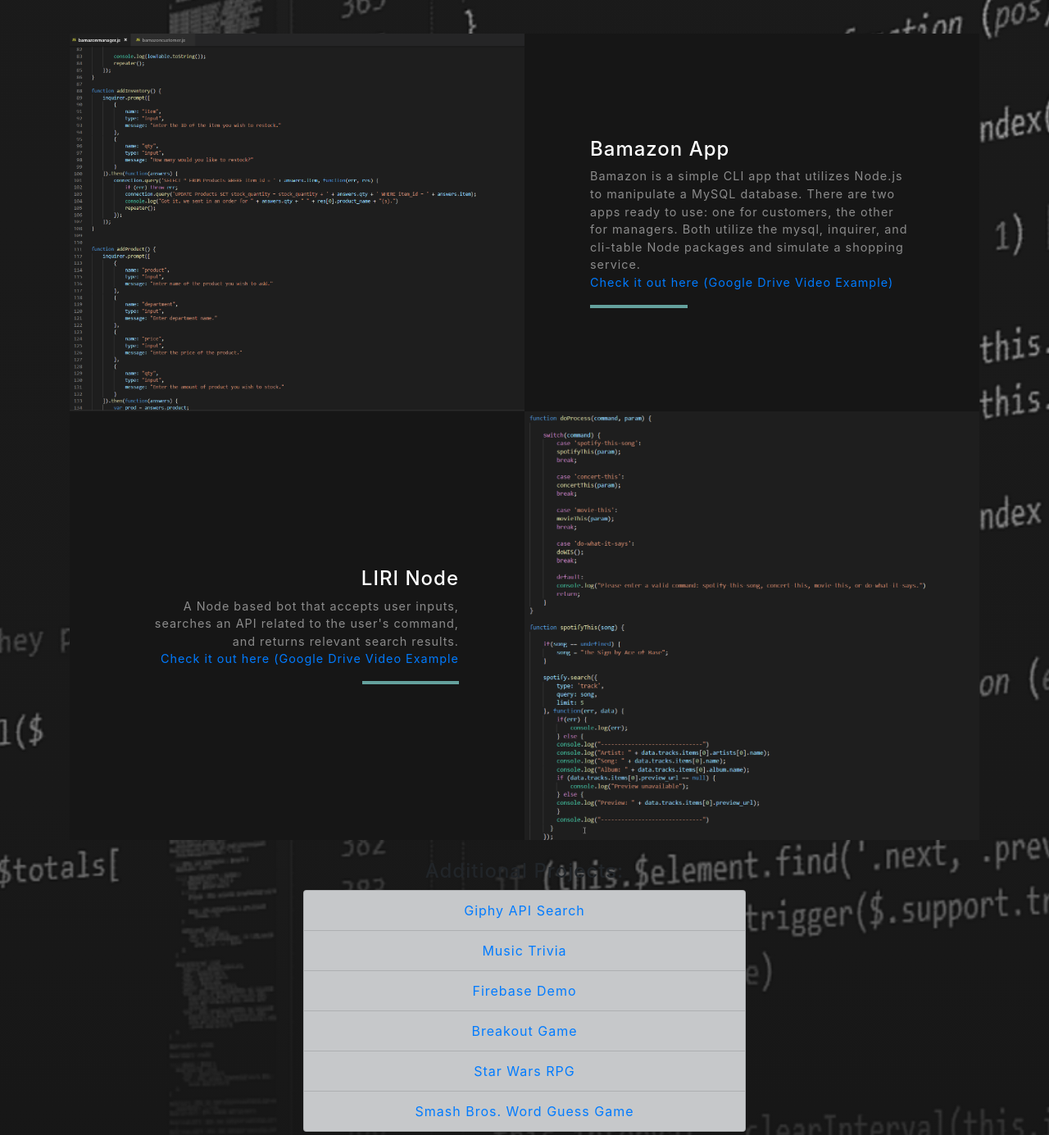
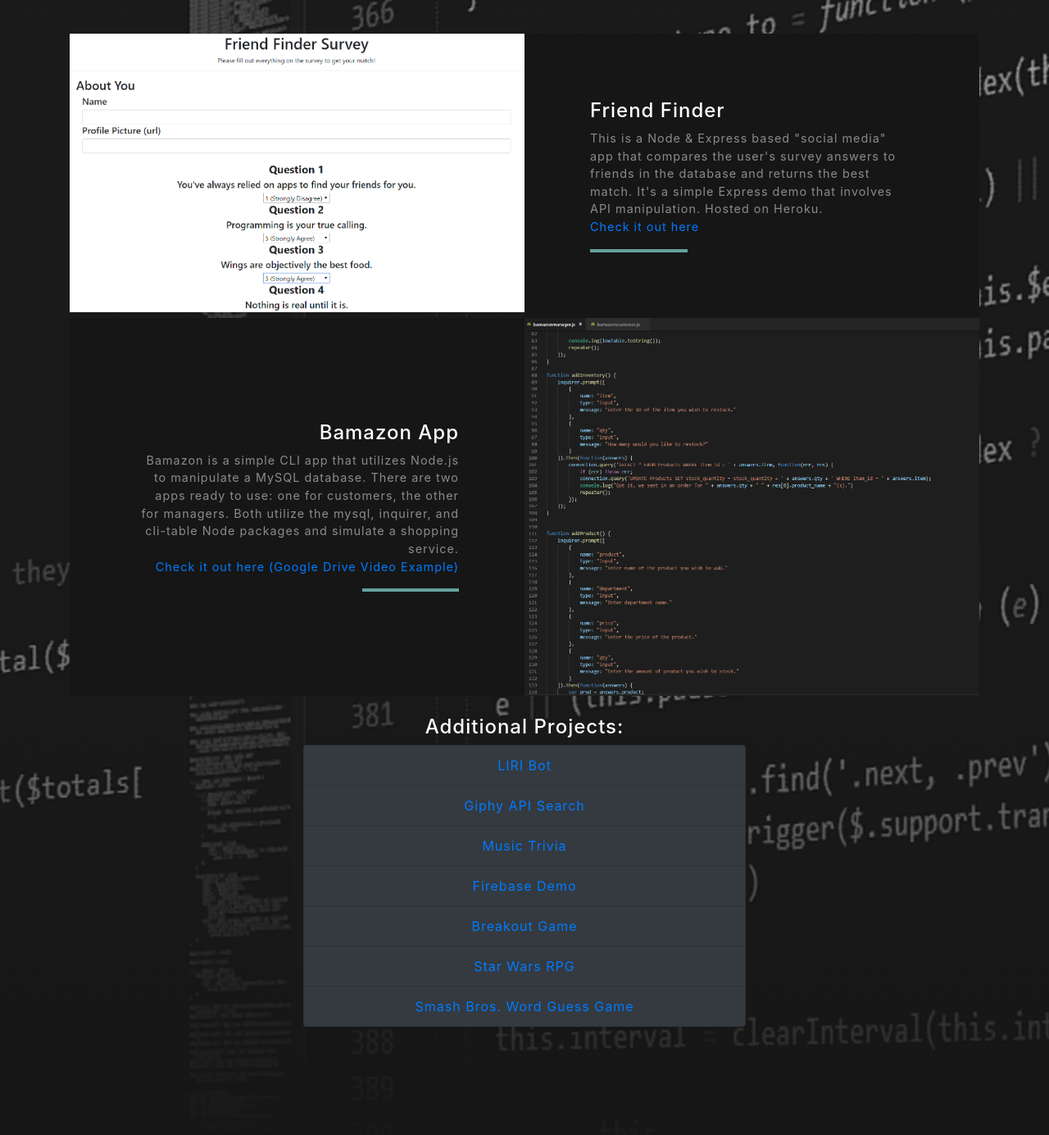
Before and after one commit to MichaelH94/Bootstrap-Portfolio, a website with bundled scripts: page index.html in a window 1280 px wide. Shown: the part 2240-3625 px from the top of the page at 82% size. Built offline with nearby package versions, Linux system fonts and the light colour scheme.

Commit message:
Friend finder app

```diff
--- a/index.html
+++ b/index.html
@@ -98,16 +98,17 @@
         <!-- Left aligned project -->
         <div class="row justify-content-center no-gutters mb-5 mb-lg-0">
           <div class="col-lg-6">
-           <a href="https://drive.google.com/open?id=1fW4dQaYUY5BQhnhfCQDcZb_xjO6GS_74"><img class="img-fluid" src="img/bamdemo.png" alt=""></a>
+           <a href="https://mjh-friend-finder.herokuapp.com/""> <img class="img-fluid" src="img/ffdemo.png" alt=""></a>
           </div>
           <div class="col-lg-6">
             <div class="bg-black text-center h-100 project">
               <div class="d-flex h-100">
                 <div class="project-text w-100 my-auto text-center text-lg-left">
-                  <h4 class="text-white">Bamazon App</h4>
-                  <p class="mb-0 text-white-50">Bamazon is a simple CLI app that utilizes Node.js to manipulate a MySQL database. There are two apps ready to use: one for customers, the other for managers.
-                    Both utilize the mysql, inquirer, and cli-table Node packages and simulate a shopping service. </p>
-                  <a href="https://drive.google.com/open?id=1fW4dQaYUY5BQhnhfCQDcZb_xjO6GS_74I">Check it out here (Google Drive Video Example)</a>
+                  <h4 class="text-white">Friend Finder</h4>
+                  <p class="mb-0 text-white-50">This is a Node & Express based "social media" app that compares the user's survey answers to friends in the database and returns the best match. It's a simple Express demo that involves API manipulation.
+                    Hosted on Heroku.
+                  </p>
+                  <a href="https://mjh-friend-finder.herokuapp.com/">Check it out here</a>
                   <hr class="d-none d-lg-block mb-0 ml-0">
                 </div>
               </div>
@@ -118,15 +119,16 @@
         <!-- Right aligned project -->
         <div class="row justify-content-center no-gutters">
           <div class="col-lg-6">
-          <a href="https://drive.google.com/open?id=1tW_fWy_yFAdr1legrTZGQ5gXcAa7nTYI"><img class="img-fluid" src="img/liridemo.png" alt=""></a>
+          <a href="https://drive.google.com/open?id=1fW4dQaYUY5BQhnhfCQDcZb_xjO6GS_74"><img class="img-fluid" src="img/bamdemo.png" alt=""></a>
           </div>
           <div class="col-lg-6 order-lg-first">
             <div class="bg-black text-center h-100 project">
               <div class="d-flex h-100">
                 <div class="project-text w-100 my-auto text-center text-lg-right">
-                  <h4 class="text-white">LIRI Node</h4>
-                  <p class="mb-0 text-white-50">A Node based bot that accepts user inputs, searches an API related to the user's command, and returns relevant search results.</p>
-                  <a href="https://drive.google.com/open?id=1tW_fWy_yFAdr1legrTZGQ5gXcAa7nTYI">Check it out here (Google Drive Video Example</a>
+                  <h4 class="text-white">Bamazon App</h4>
+                  <p class="mb-0 text-white-50">Bamazon is a simple CLI app that utilizes Node.js to manipulate a MySQL database. There are two apps ready to use: one for customers, the other for managers.
+                      Both utilize the mysql, inquirer, and cli-table Node packages and simulate a shopping service.</p>
+                  <a href="https://drive.google.com/open?id=1fW4dQaYUY5BQhnhfCQDcZb_xjO6GS_74">Check it out here (Google Drive Video Example)</a>
                   <hr class="d-none d-lg-block mb-0 mr-0">
                 </div>
               </div>
@@ -137,14 +139,15 @@
 
         <div class="row justify-content-center no gutters">
           <div class="col-lg-6 text-center">
-            <h4>Additional Projects:</h4>
+            <h4 class="text-white">Additional Projects:</h4>
             <ul class="list-group">
-              <li class="list-group-item list-group-item-dark text-center"><a href="https://michaelh94.github.io/GiphyAPI/">Giphy API Search</a></li>
-              <li class="list-group-item list-group-item-dark text-center"><a href="https://michaelh94.github.io/TriviaGame/">Music Trivia</li>
-              <li class="list-group-item list-group-item-dark text-center"><a href="https://michaelh94.github.io/Train-Schedule">Firebase Demo</a></li>
-              <li class="list-group-item list-group-item-dark text-center"><a href="https://michaelh94.github.io/BreakoutTest/">Breakout Game</a></li>
-              <li class="list-group-item list-group-item-dark text-center"><a href="https://michaelh94.github.io/StarWarsRPG/">Star Wars RPG</a></li>
-              <li class="list-group-item list-group-item-dark text-center"><a href="https://michaelh94.github.io/WordGuess/">Smash Bros. Word Guess Game</a></li>
+              <li class="list-group-item list-group-item-dark text-center text-white bg-dark"><a href="https://github.com/michaelh94/liri-bot">LIRI Bot</a></li>
+              <li class="list-group-item list-group-item-dark text-center text-white bg-dark"><a href="https://michaelh94.github.io/GiphyAPI/">Giphy API Search</a></li>
+              <li class="list-group-item list-group-item-dark text-center text-white bg-dark"><a href="https://michaelh94.github.io/TriviaGame/">Music Trivia</li>
+              <li class="list-group-item list-group-item-dark text-center text-white bg-dark"><a href="https://michaelh94.github.io/Train-Schedule">Firebase Demo</a></li>
+              <li class="list-group-item list-group-item-dark text-center text-white bg-dark"><a href="https://michaelh94.github.io/BreakoutTest/">Breakout Game</a></li>
+              <li class="list-group-item list-group-item-dark text-center text-white bg-dark"><a href="https://michaelh94.github.io/StarWarsRPG/">Star Wars RPG</a></li>
+              <li class="list-group-item list-group-item-dark text-center text-white bg-dark"><a href="https://michaelh94.github.io/WordGuess/">Smash Bros. Word Guess Game</a></li>
 
 
             </ul>
```
Also changed, not shown: img/ffdemo.png (added), img/liridemo.png (deleted).
